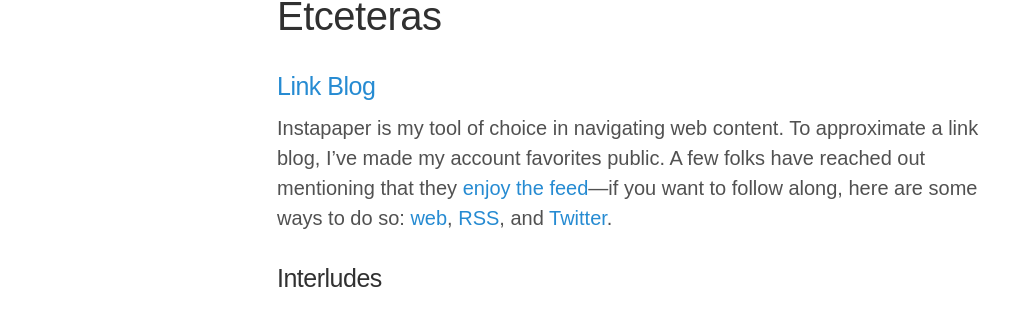
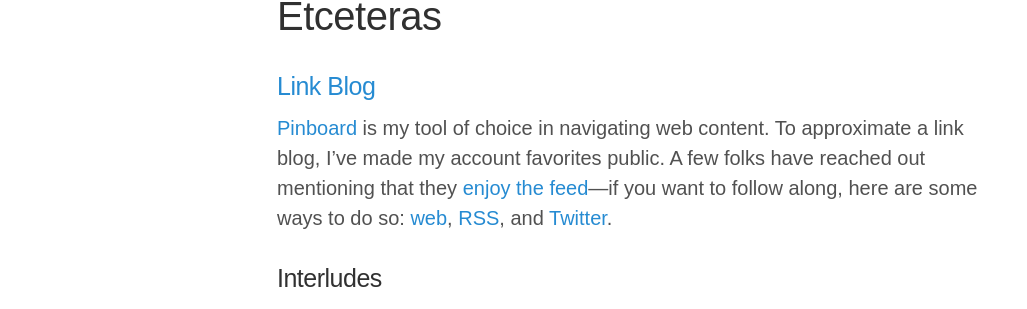
Before and after one commit to rvsrvs/jasdev.github.io, a Jekyll site: the page built from etceteras.md, in a window 1280 px wide. Shown: the part 141-450 px from the top of the page, without its empty margins (3-1030 px from the left). Built offline with Jekyll 4.4.1, drawn with Linux system fonts in a browser that asks for light colours; some web fonts are replaced.

Commit message:
Swap Out Instapaper Links for Pinboard

```diff
--- a/etceteras.md
+++ b/etceteras.md
@@ -6,7 +6,7 @@
 
 ### [Link Blog](https://twitter.com/whatjasdevreads)
 
-Instapaper is my tool of choice in navigating web content. To approximate a link blog, I’ve made my account favorites public. A few folks have reached out mentioning that they [enjoy the feed](https://twitter.com/jasdev/status/975422925825179648)—if you want to follow along, here are some ways to do so: [web](http://instapaper.com/p/jasdev), [RSS](http://instapaper.com/starred/rss/4750197/tes3ESKY5E01Sx4DKAfUYK9rUQ), and [Twitter](https://twitter.com/whatjasdevreads).
+[Pinboard](https://pinboard.in) is my tool of choice in navigating web content. To approximate a link blog, I’ve made my account favorites public. A few folks have reached out mentioning that they [enjoy the feed](https://twitter.com/jasdev/status/975422925825179648)—if you want to follow along, here are some ways to do so: [web](https://pinboard.in/u:jasdev/), [RSS](http://feeds.pinboard.in/rss/u:jasdev/), and [Twitter](https://twitter.com/whatjasdevreads).
 
 ### Interludes
 
```
